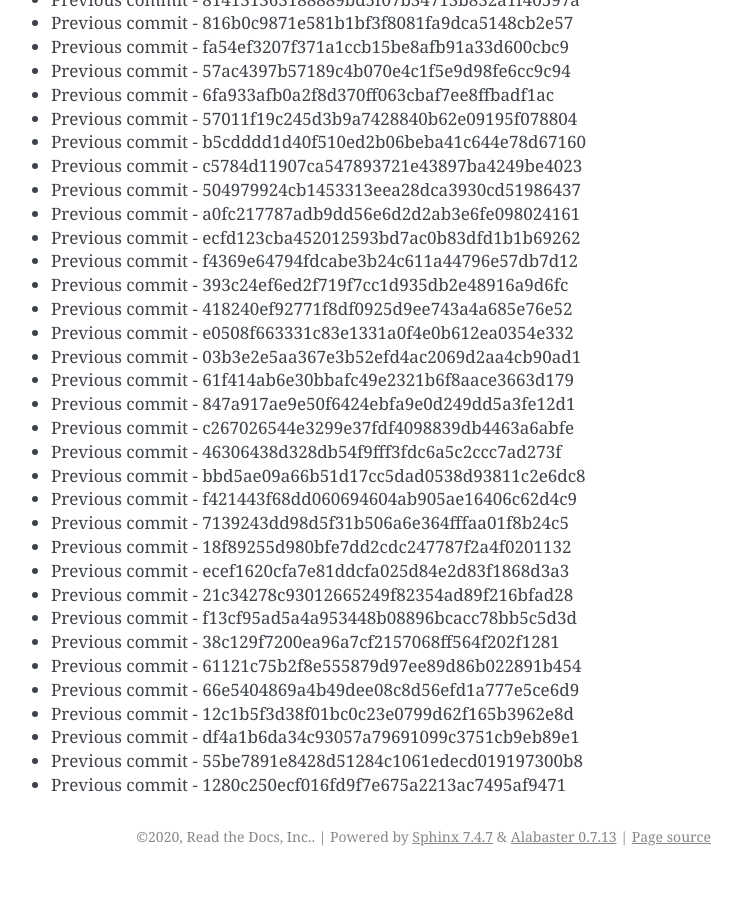
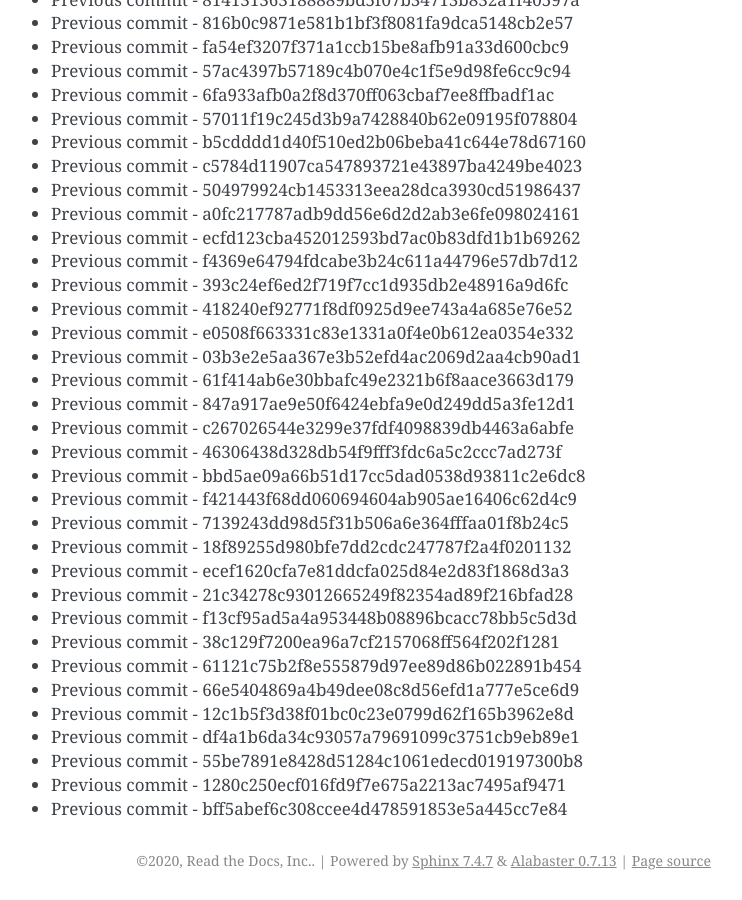
Before and after one commit to readthedocs/rtd-git-stresstest, a Sphinx documentation site: the page built from docs/updates.rst, in a window 1280 px wide and 900 px high, scrolled down 57578 px. Shown: the whole window, without its empty margins (399-1141 px from the left). Built offline with Sphinx 7.4.7, drawn with Linux system fonts in a browser that asks for light colours; before the commit the page ends 58454 px from its top, so only the background shows below that.

Commit message:
Generating commit from previous: bff5abef6c308ccee4d478591853e5a445cc7e84

```diff
--- a/docs/updates.rst
+++ b/docs/updates.rst
@@ -2451,3 +2451,4 @@ It can be tested for any performance characteristics.
 * Previous commit - df4a1b6da34c93057a79691099c3751cb9eb89e1
 * Previous commit - 55be7891e8428d51284c1061edecd019197300b8
 * Previous commit - 1280c250ecf016fd9f7e675a2213ac7495af9471
+* Previous commit - bff5abef6c308ccee4d478591853e5a445cc7e84
```
